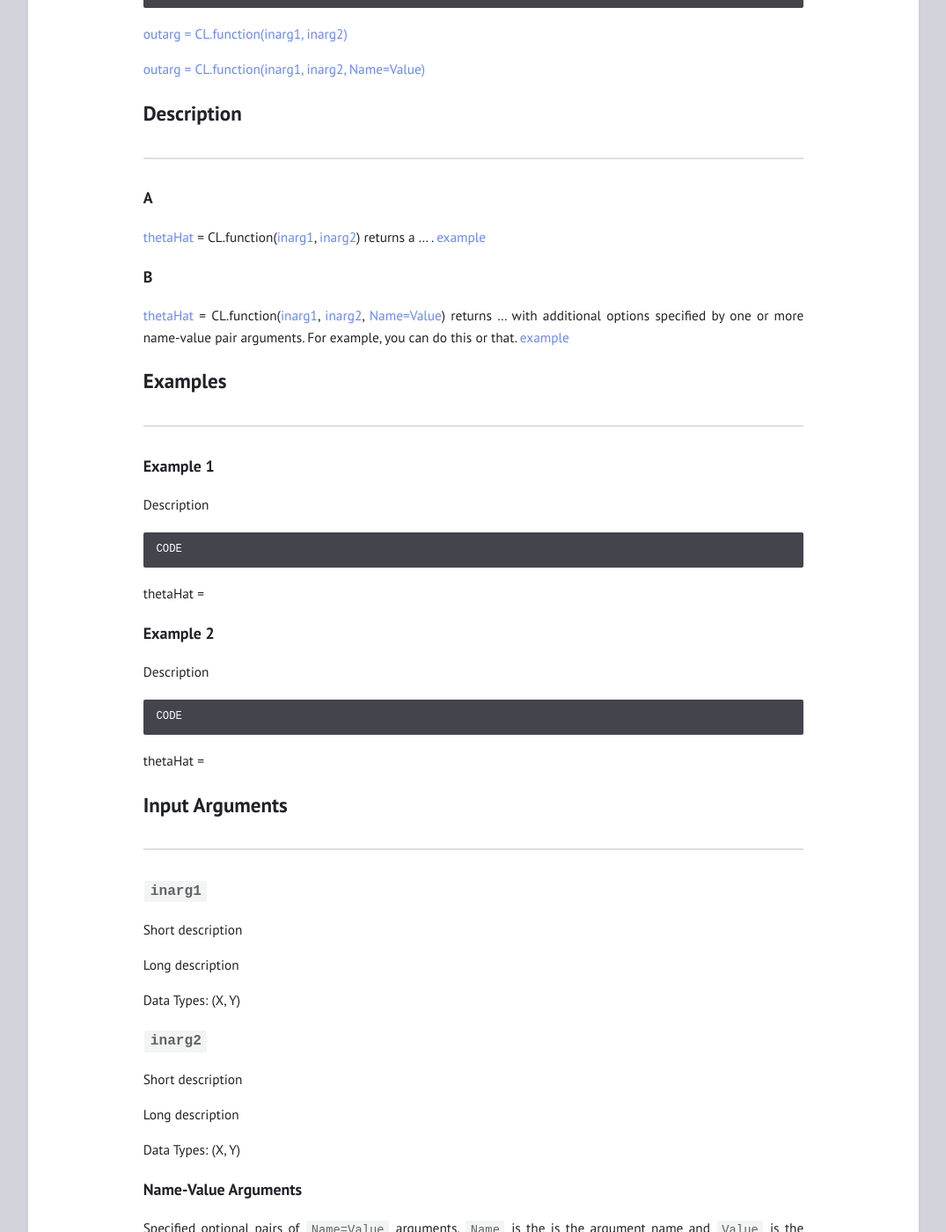
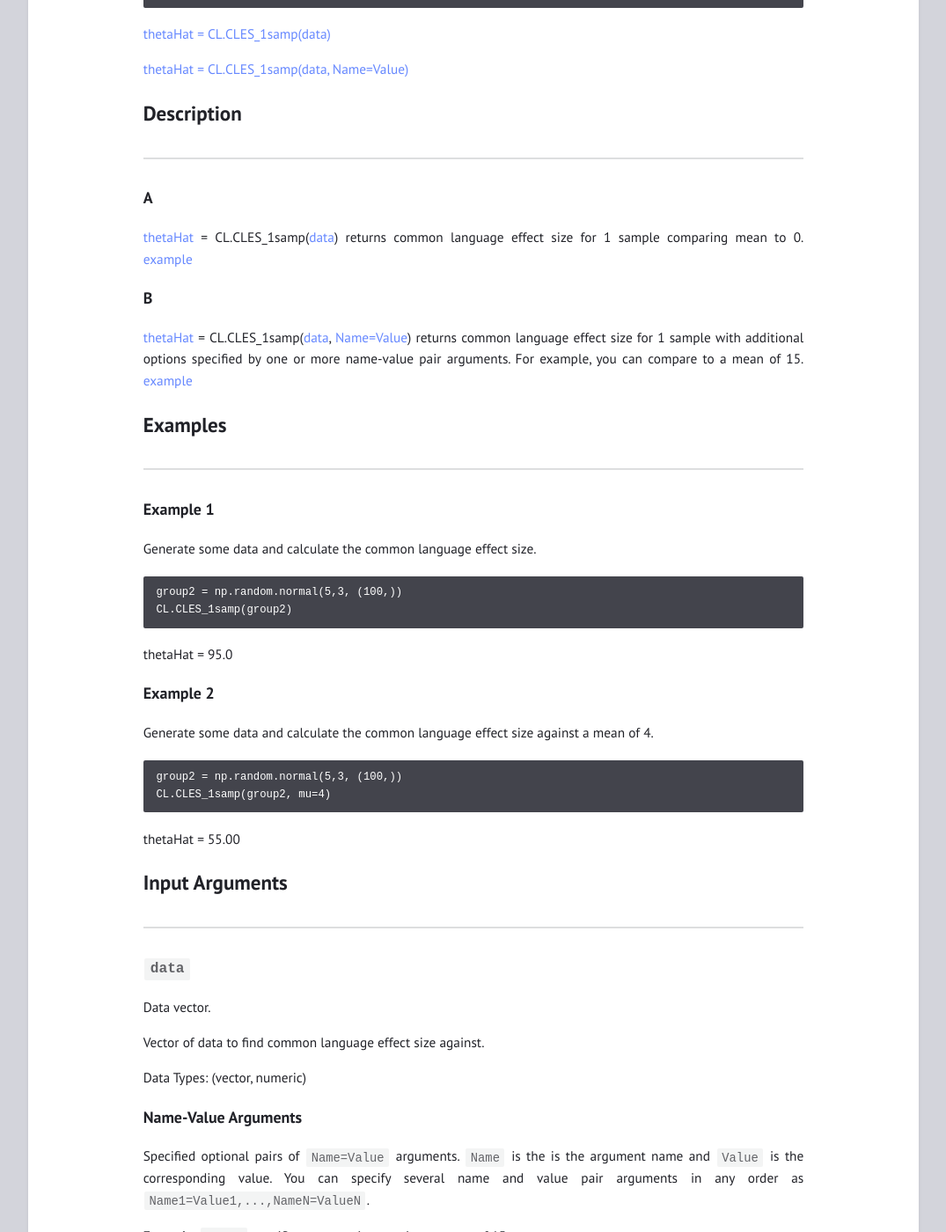
Before and after one commit to tulimid1/CLES, a Jekyll site: the page built from 1samp.md, in a window 1280 px wide and 1400 px high, scrolled down 460 px. Shown: the whole window at 88% size, without its empty margins (102-1177 px from the left). Built offline with Jekyll 4.4.1, drawn with Linux system fonts in a browser that asks for light colours; some of the changed text lies outside the part shown.

Commit message:
Update 1samp.md

````diff
--- a/1samp.md
+++ b/1samp.md
@@ -3,78 +3,66 @@ layout: page
 title: Python
 ---
 
-# [function](https://github.com/tulimid1/CLES/blob/main/CLES/CLES.py)
+# [CLES_1samp](https://github.com/tulimid1/CLES/blob/main/CLES/CLES.py)
 ---
 
-Description. See [Using_CLES.ipynb](https://github.com/tulimid1/CLES/blob/main/Using_CLES.ipynb) for a notebook of given examples.
+Calculate common language effect size for 1 sample. See [Using_CLES.ipynb](https://github.com/tulimid1/CLES/blob/main/Using_CLES.ipynb) for a notebook of given examples.
 
 ## Syntax
 ---
     import CLES as CL
 
-[outarg = CL.function(inarg1, inarg2)](#a)
+[thetaHat = CL.CLES_1samp(data)](#a)
 
-[outarg = CL.function(inarg1, inarg2, Name=Value)](#b)
+[thetaHat = CL.CLES_1samp(data, Name=Value)](#b)
 
 ## Description
 ---
 ### A
-[thetaHat](#thetahat) = CL.function([inarg1](#inarg1), [inarg2](#inarg2)) returns a ... . [example](#example-1)
+[thetaHat](#thetahat) = CL.CLES_1samp([data](#data)) returns common language effect size for 1 sample comparing mean to 0. [example](#example-1)
 
 ### B
-[thetaHat](#thetahat) = CL.function([inarg1](#inarg1), [inarg2](#inarg2), [Name=Value](#name-value-arguments)) returns ... with additional options specified by one or more name-value pair arguments. For example, you can do this or that. [example](#example-2)
+[thetaHat](#thetahat) = CL.CLES_1samp([data](#data), [Name=Value](#name-value-arguments)) returns common language effect size for 1 sample with additional options specified by one or more name-value pair arguments. For example, you can compare to a mean of 15. [example](#example-2)
 
 ## Examples
 ---
 ### Example 1
-Description
+Generate some data and calculate the common language effect size.
 
-    CODE
+    group2 = np.random.normal(5,3, (100,))
+    CL.CLES_1samp(group2)
 
-thetaHat =
+thetaHat = 95.0
 
 ### Example 2
-Description
+Generate some data and calculate the common language effect size against a mean of 4.
 
-    CODE
+    group2 = np.random.normal(5,3, (100,))
+    CL.CLES_1samp(group2, mu=4)
 
-thetaHat =
+thetaHat = 55.00
 
 ## Input Arguments
 ---
-### ```inarg1```
-Short description
+### ```data```
+Data vector.
 
-Long description
+Vector of data to find common language effect size against.
 
-Data Types: (X, Y)
-
-### ```inarg2```
-Short description
-
-Long description
-
-Data Types: (X, Y)
+Data Types: (vector, numeric)
 
 ### Name-Value Arguments
 
 Specified optional pairs of ```Name=Value``` arguments. ```Name``` is the is the argument name and ```Value``` is the corresponding value. You can specify several name and value pair arguments in any order as ```Name1=Value1,...,NameN=ValueN```.
 
-**Example**: ```name1=value1, name2=value2``` specifies blah blah blah .
+**Example**: ```mu=15``` specifies a comparison against a mean of 15.
 
-### ```name1```
-Short description (default=X)
+### ```mu```
+Mean for comparison (default=0)
 
-Long description
+Mean to compare [data](#data) vector against.
 
-Data Types: (X, Y)
-
-### ```name2```
-Short description (default=X)
-
-Long description
-
-Data Types: (X, Y)
+Data Types: (scalar, float)
 
 ## Output
 ---
````
